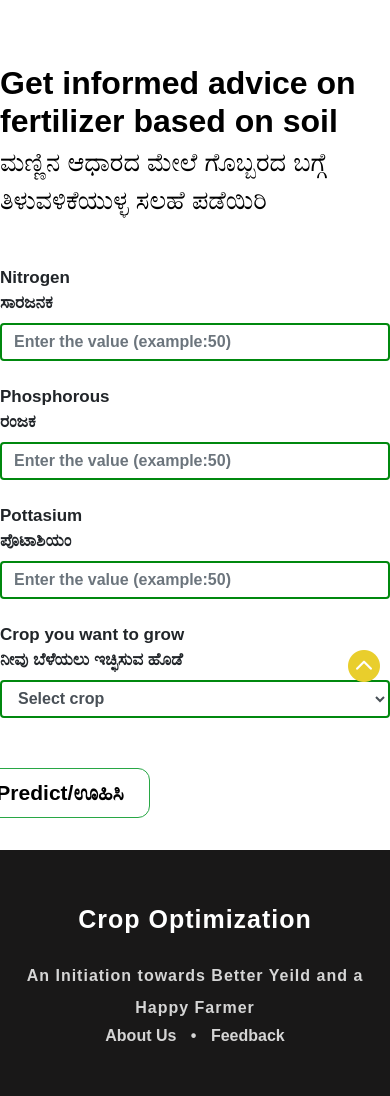
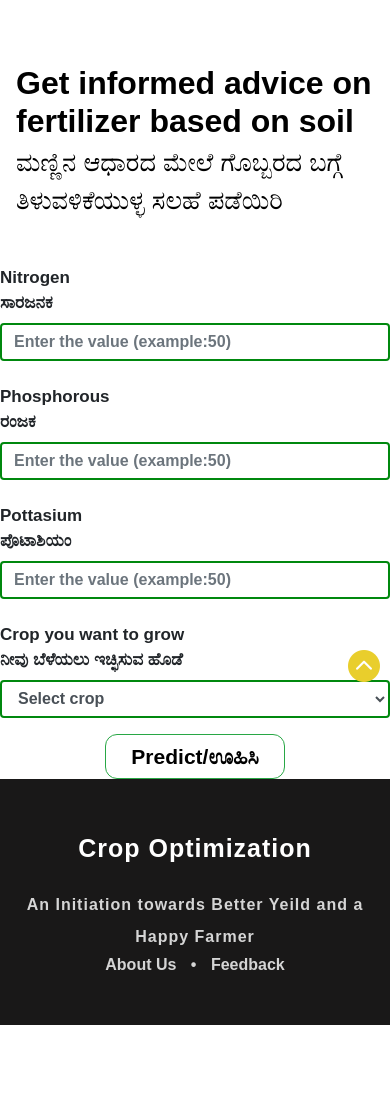
Before and after one commit to sultanbk/crpopt, a Flask app: page /fertilizer in a window 390 px wide. Shown: the part 126-1222 px from the top of the page. After the commit the page ends 1151 px from the top, so only its background shows below. Run offline with Flask 3, Linux system fonts and the light colour scheme; a user stored in the database is signed in; parts of the project's set-up code (start-up, migrations or seed data) failed here and were passed over; some libraries are stand-ins or nearby versions; some web fonts are replaced.

Commit message:
crop and ferti page made responsive

```diff
--- a/static/css/style.css
+++ b/static/css/style.css
@@ -1344,6 +1344,30 @@ a.move-top {
 	.n-right-w3ls {
 		width: 80%;
 	}
+    .crop-form{
+        grid-template-columns: 1fr !important;
+    }
+    .form-gp{
+        grid-template-columns: 1fr !important;
+        width: 100% ;
+        margin: 0px;
+    }
+    .form-gp label{
+        font-size: 14px !important;
+    }
+    .soil-content-area{
+        width: auto !important;
+    }
+    .rep-image{
+        display: none;
+
+    }
+    .rep-image img{
+        display: none;
+    }
+    .predict-button{
+        margin-top: 20px !important;
+    }
 }
 
 @media(max-width:800px) {
--- a/templates/fertilizer.html
+++ b/templates/fertilizer.html
@@ -7,8 +7,8 @@
 </style>
 <!--Form Section-->
 <br /><br />
-<div class="container">
-  <h2 class="text-left mt-3 mb-3" style="color: black">
+<div class="container d-flex justify-content-center">
+  <h2 class="text-left mt-3 mb-3 mx-3" style="color: black">
     <b>Get informed advice on fertilizer based on soil</b><br />
     <span class="small">ಮಣ್ಣಿನ ಆಧಾರದ ಮೇಲೆ ಗೊಬ್ಬರದ ಬಗ್ಗೆ ತಿಳುವಳಿಕೆಯುಳ್ಳ ಸಲಹೆ ಪಡೆಯಿರಿ</span>
   </h2>
@@ -17,26 +17,26 @@
 
 <div class="container">
   <form class="p-sm-3" method="POST" action="{{ url_for('fert_recommend') }}">
-    <div class="form-group row">
+    <div class="form-group row justify-content-around">
       <label for="Nitrogen" class="col-sm-2 col-form-label" style="font-size: 17px"><b>Nitrogen<br/>ಸಾರಜನಕ</b></label>
       <div class="col-sm-4">
         <input type="number" class="form-control" id="Nitrogen" name="nitrogen" placeholder="Enter the value (example:50)" style="font-weight: bold; border: 2px solid rgb(0, 136, 14);" required />
       </div>
     </div>
-    <div class="form-group row">
+    <div class="form-group row justify-content-around">
       <label for="Phosphorous" class="col-sm-2 col-form-label" style="font-size: 17px"><b>Phosphorous<br />ರಂಜಕ</b></label>
       <div class="col-sm-4">
         <input type="number" class="form-control" id="Phosphorous" name="phosphorous" placeholder="Enter the value (example:50)" style="font-weight: bold; border: 2px solid rgb(0, 136, 14);" required />
       </div>
     </div>
 
-    <div class="form-group row">
+    <div class="form-group row justify-content-around">
       <label for="Pottasium" class="col-sm-2 col-form-label" style="font-size: 17px"><b>Pottasium<br />ಪೊಟಾಶಿಯಂ</b></label>
       <div class="col-sm-4">
         <input type="number" class="form-control" id="Pottasium" name="pottasium" placeholder="Enter the value (example:50)" style="font-weight: bold; border: 2px solid rgb(0, 136, 14);" required />
       </div>
     </div>
-    <div class="form-group row">
+    <div class="form-group row justify-content-around">
       <label for="crop" class="col-sm-2 col-form-label" style="font-size: 17px"><b>Crop you want to grow<br />ನೀವು ಬೆಳೆಯಲು ಇಚ್ಛಿಸುವ ಹೊಡೆ</b></label>
       <div class="col-sm-4">
         <select name="cropname" class="form-control" id="crop" placeholder="Select a crop" style="font-weight: bold; border: 2px solid rgb(0, 136, 14);" required>
@@ -65,11 +65,10 @@
             <option>coffee</option>
           </select>
         </div>
-        <div class="form-group row">
-          <div class="col-sm-24">
-            <button type="submit" class="btn btn-outline-success" style="color: black; font-weight: bold; width: 180px; height: 50px; border-radius: 12px; font-size: 21px; margin-top: 50px;">Predict/ಊಹಿಸಿ</button>
+      </div>
+          <div class="col-sm-24 d-flex justify-content-center" >
+            <button type="submit" class="btn btn-outline-success" style="color: black; font-weight: bold; width: 180px; height: auto; border-radius: 12px; font-size: 21px;">Predict/ಊಹಿಸಿ</button>
           </div>
-        </div>
     </form>
   </div>
   <!--<div>
```
Also changed, not shown: templates/crop.html (+14 -6 lines).
